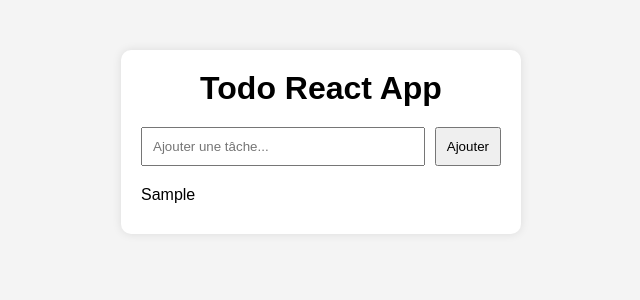
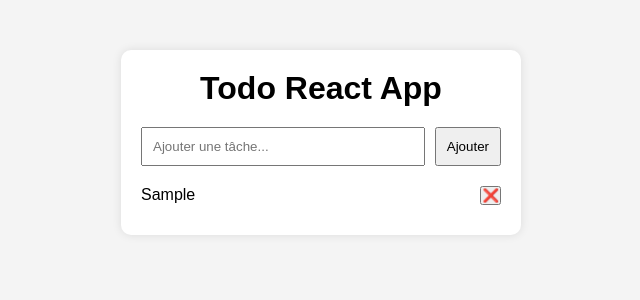
Before and after one commit to MHD-Lamine/todo-react, a React (Vite) app: page / in a window 1280 px wide. Both pictures are taken after typing "Sample" into the empty fields and a click on the button "Ajouter". Shown: the top 300 px of the page, without its empty margins (319-959 px from the left). Built offline with nearby package versions, Linux system fonts and the light colour scheme.

Commit message:
Add TodoItem component and delete functionality

```diff
--- a/src/App.jsx
+++ b/src/App.jsx
@@ -23,13 +23,19 @@ function App() {
     setInput("");
   };
 
+  const deleteTask = (id) => {
+    const updatedTasks = tasks.filter((task) => task.id !== id);
+
+    setTasks(updatedTasks);
+  };
+
   return (
     <div className="app">
       <Header />
 
       <TodoInput input={input} setInput={setInput} addTask={addTask} />
 
-      <TodoList tasks={tasks} />
+      <TodoList tasks={tasks} deleteTask={deleteTask} />
     </div>
   );
 }
--- a/src/components/TodoItem.jsx
+++ b/src/components/TodoItem.jsx
@@ -1,8 +1,23 @@
-function TodoItem() {
+function TodoItem({
+  task,
+  deleteTask
+}) {
+
   return (
     <li>
-      <span>Tâche</span>
-      <button>❌</button>
+
+      <span>
+        {task.text}
+      </span>
+
+      <button
+        onClick={() =>
+          deleteTask(task.id)
+        }
+      >
+        ❌
+      </button>
+
     </li>
   );
 }
--- a/src/components/TodoList.jsx
+++ b/src/components/TodoList.jsx
@@ -1,8 +1,10 @@
-function TodoList({ tasks }) {
+import TodoItem from "./TodoItem";
+
+function TodoList({ tasks, deleteTask }) {
   return (
     <ul>
       {tasks.map((task) => (
-        <li key={task.id}>{task.text}</li>
+        <TodoItem key={task.id} task={task} deleteTask={deleteTask} />
       ))}
     </ul>
   );
```
